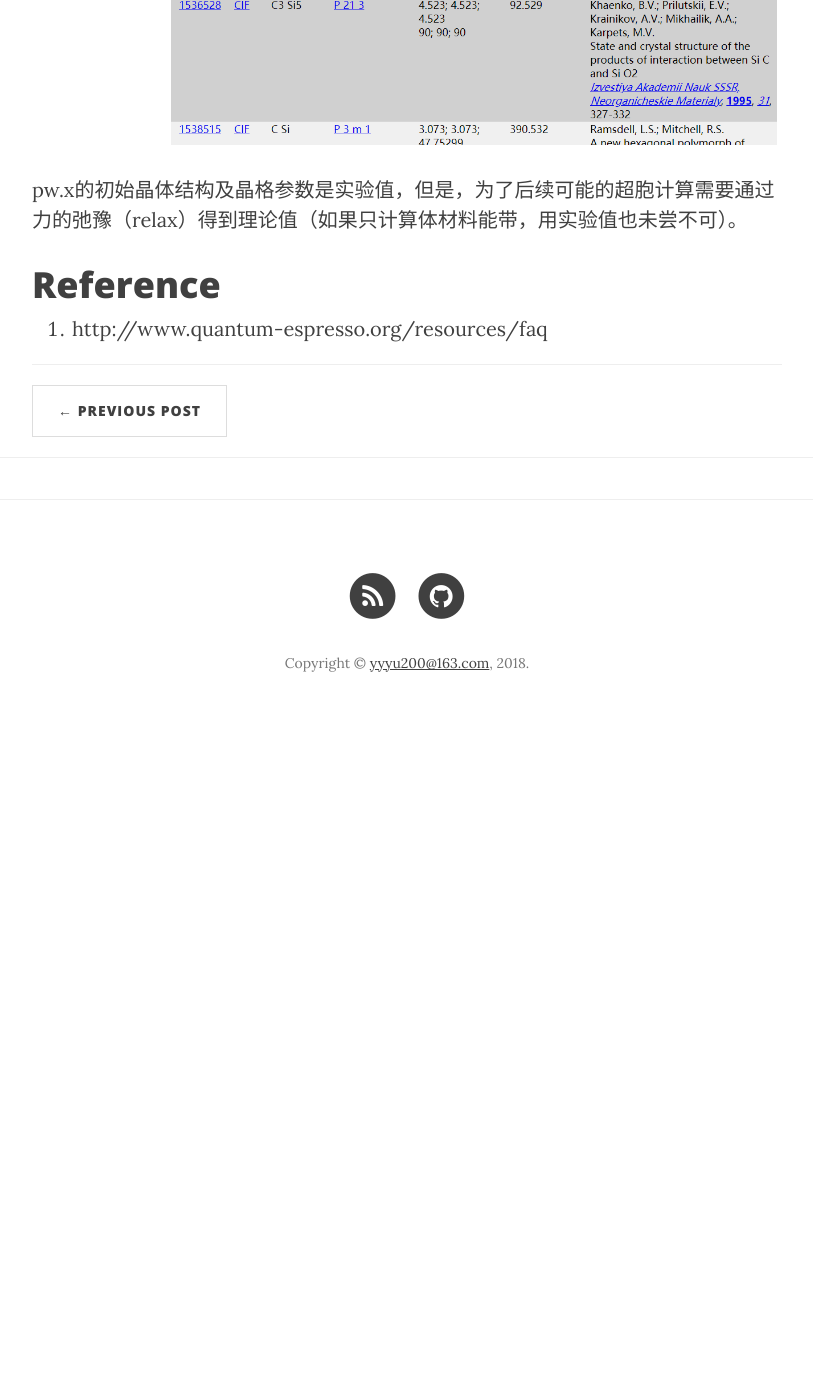
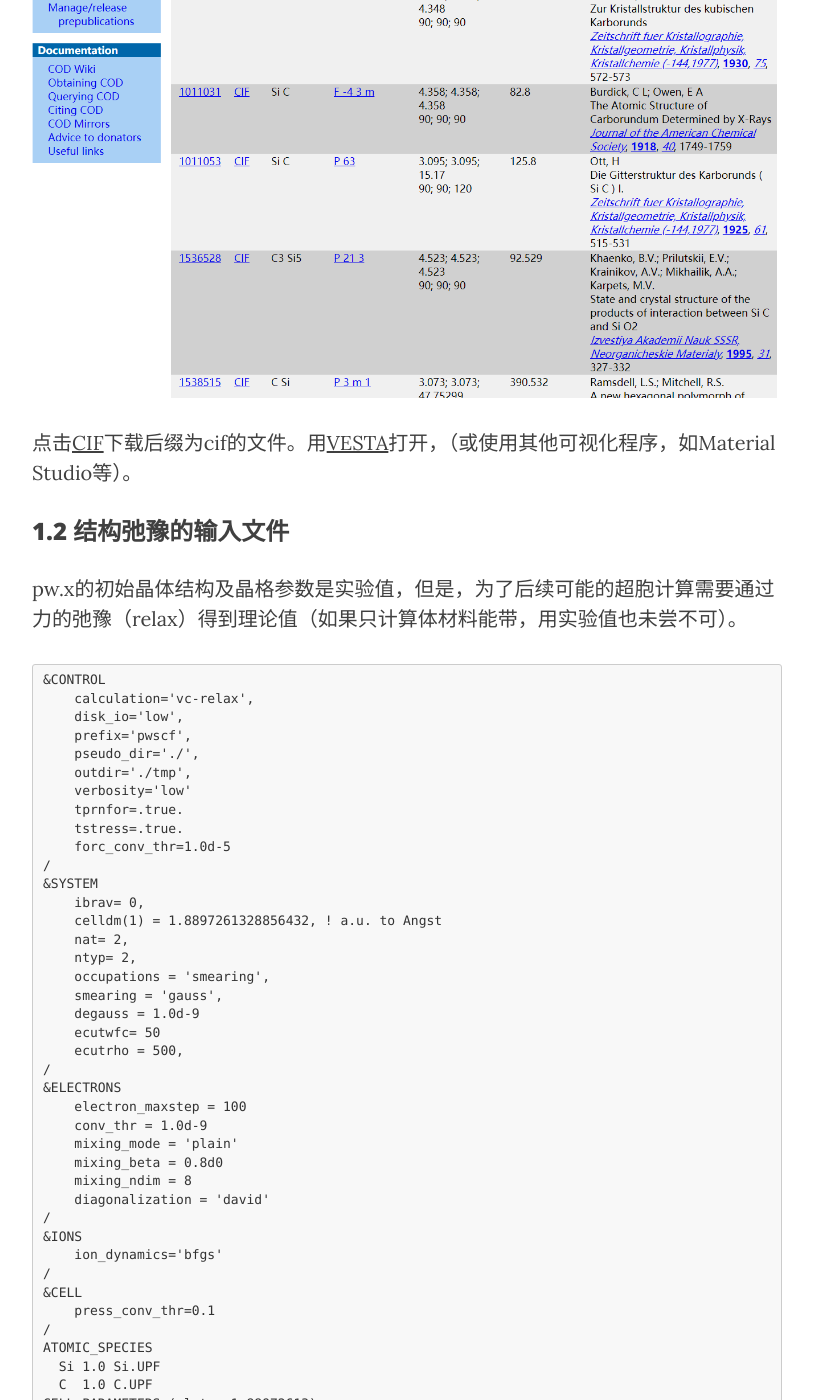
Before and after one commit to yyyu200/DFTbook, a Jekyll site: the page built from _posts/2019-04-01-HandsOn.md, in a window 1280 px wide and 1400 px high, scrolled down 2099 px. Shown: the whole window, without its empty margins (233-1046 px from the left). Built offline with Jekyll 4.4.1, drawn with Linux system fonts in a browser that asks for light colours; nearby versions of some CDN libraries; comment, search, counter and statistics services are not loaded; before the commit the page ends 2838 px from its top, so only the background shows below that; some of the changed text lies outside the part shown.

Commit message:
modify at20190402-14:24:09-aliyun

````diff
--- a/_posts/2019-04-01-HandsOn.md
+++ b/_posts/2019-04-01-HandsOn.md
@@ -18,9 +18,13 @@
 * TOC
 {:toc}
 
-# QE实践——计算半导体SiC的能带
+# QE实践
+
+## 1计算半导体SiC的能带
 
 计算分为三个步骤：1. 优化晶格常数；2. 自洽计算；3. 能带计算。
+
+### 1.1 获取结构信息
 
 碳化硅SiC有多种结构，这里作为示范，选择了比较简单的闪锌矿(Zincblende)结构，也记做(β)3C-SiC。
 
@@ -37,8 +41,68 @@
 <p align="center">
     <img src="http://yyyu200.github.io/DFTbook/img/COD_search_results.png" />
 </p>
+
+点击[CIF](http://www.crystallography.net/cod/1010995.cif)下载后缀为cif的文件。用[VESTA](http://www.jp-minerals.org/vesta/en/download.html)打开，（或使用其他可视化程序，如Material Studio等）。
+
+### 1.2 结构弛豫的输入文件
+
 pw.x的初始晶体结构及晶格参数是实验值，但是，为了后续可能的超胞计算需要通过力的弛豫（relax）得到理论值（如果只计算体材料能带，用实验值也未尝不可）。
 
-# Reference
+```
+&CONTROL
+    calculation='vc-relax',
+    disk_io='low',
+    prefix='pwscf',
+    pseudo_dir='./',
+    outdir='./tmp',
+    verbosity='low'
+    tprnfor=.true.
+    tstress=.true.
+    forc_conv_thr=1.0d-5
+/
+&SYSTEM
+    ibrav= 0,
+    celldm(1) = 1.8897261328856432, ! a.u. to Angst
+    nat= 2,
+    ntyp= 2,
+    occupations = 'smearing',
+    smearing = 'gauss',
+    degauss = 1.0d-9
+    ecutwfc= 50
+    ecutrho = 500,
+/
+&ELECTRONS
+    electron_maxstep = 100
+    conv_thr = 1.0d-9
+    mixing_mode = 'plain'
+    mixing_beta = 0.8d0
+    mixing_ndim = 8
+    diagonalization = 'david'
+/
+&IONS
+    ion_dynamics='bfgs'
+/
+&CELL
+    press_conv_thr=0.1
+/
+ATOMIC_SPECIES
+  Si 1.0 Si.UPF
+  C  1.0 C.UPF
+CELL_PARAMETERS (alat=  1.88972613)
+   2.174000000   2.174000000   0.000000000
+   0.000000000   2.174000000   2.174000000
+   2.174000000   0.000000000   2.174000000
+ATOMIC_POSITIONS (crystal)
+Si       0.000000000   0.000000000   0.000000000
+C        0.500000000   0.500000000   0.500000000
+K_POINTS {automatic}
+  8 8 8 0 0 0
+```
+### 1.3 自洽计算的输入文件
 
-1. http://www.quantum-espresso.org/resources/faq
+### 1.4 能带计算的输入文件
+
+
+## References
+
+1. http://www.quantum-espresso.org/
````
Also changed, not shown: 1 other file.
